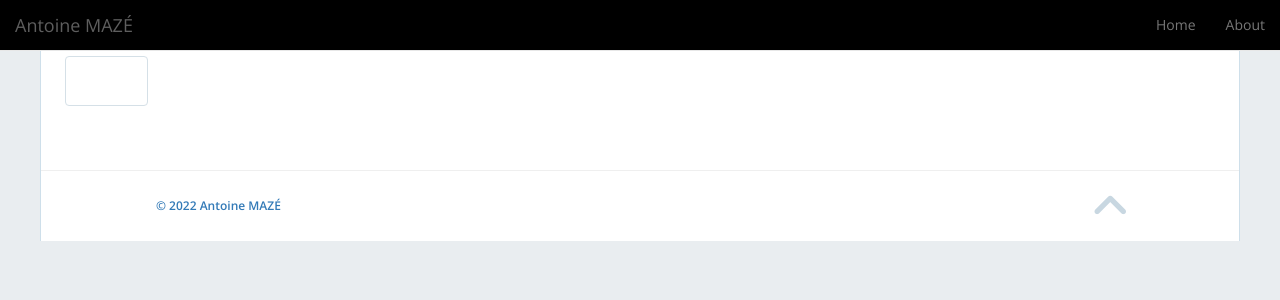
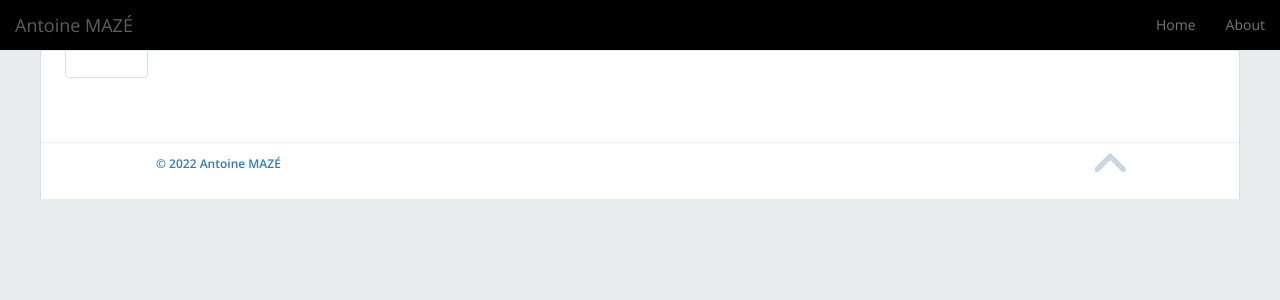
Before and after one commit to antinmaze/antinmaze.github.io, a Jekyll site: the page built from CHANGELOG.md, in a window 1280 px wide. Shown: the top 300 px of the page. Built offline with Jekyll 4.4.1, drawn with Linux system fonts in a browser that asks for light colours; nearby versions of some CDN libraries; our own code applies the rules of GitHub Pages for plain Markdown files.

Commit message:
Update style.scss

```diff
--- a/css/style.scss
+++ b/css/style.scss
@@ -29,6 +29,7 @@
 @media (min-width: 1200px) {
   .container {
     width: 1200px;
+    margin-top: -1em;
   }
 }
 
@@ -36,7 +37,7 @@
   background-color: #e9edf0;
   @extend %opensans;
   -webkit-font-smoothing: antialiased;
-  color: white
+  color: rgb(16, 3, 3)
 }
 
 h1, h2, h3, h4, h5, h6 {
```
